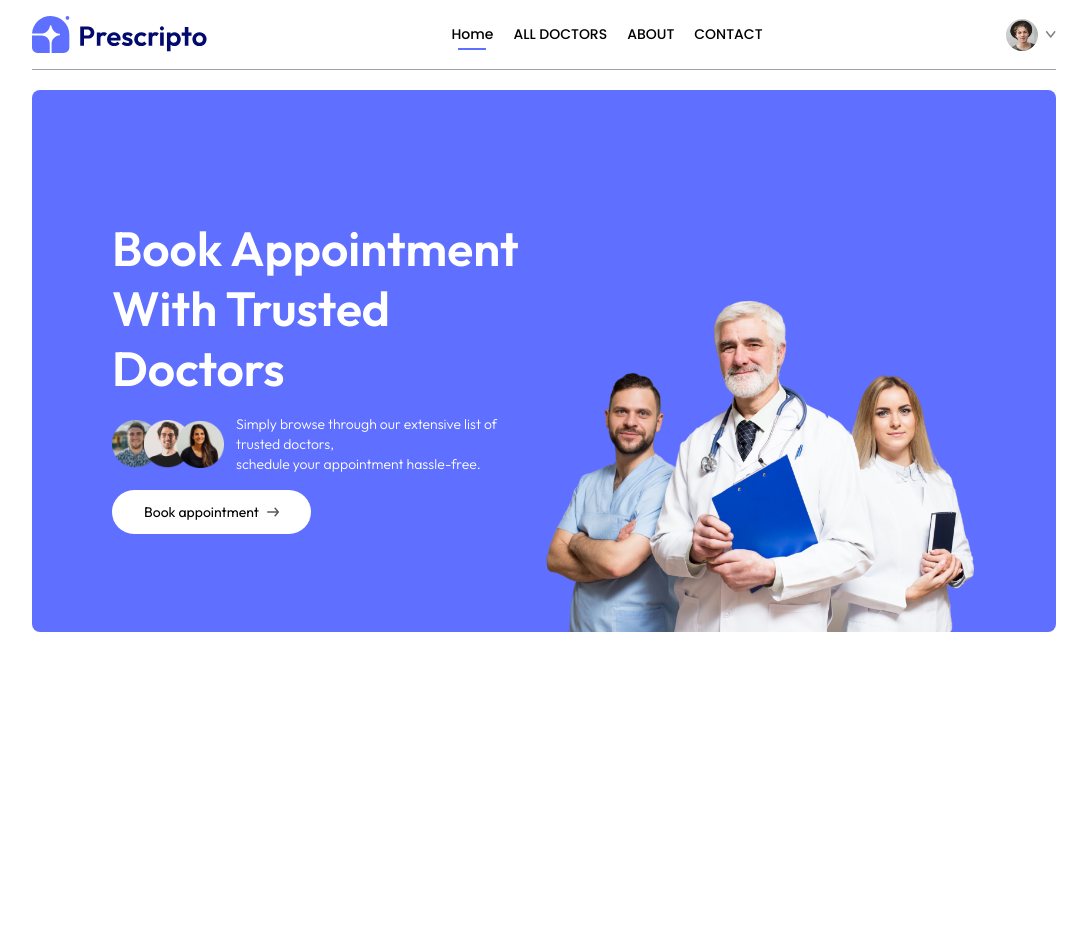
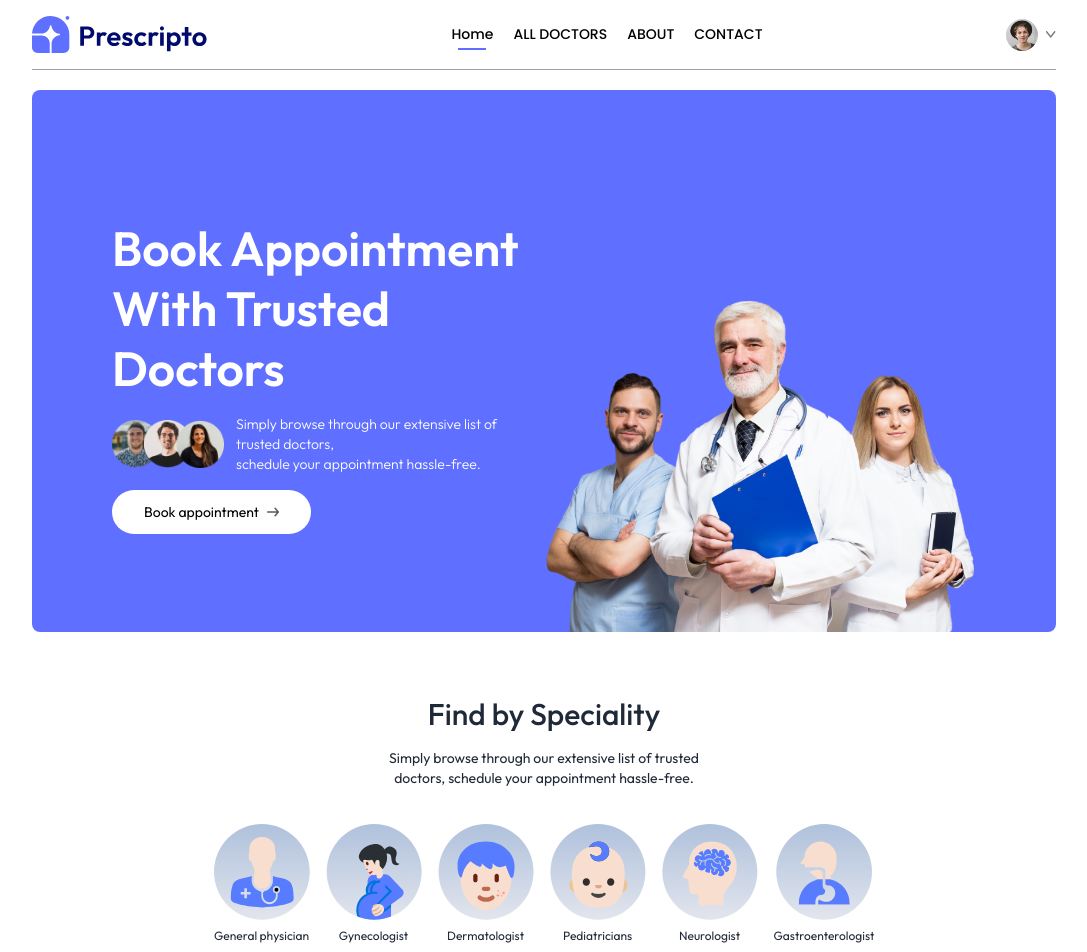
Before and after one commit to RakibHossen678/Prescripto-frontend, a React (Vite) app: page / in a window 1280 px wide. Shown: the top 952 px of the page, without its empty margins (96-1183 px from the left). Before the commit the page ends 800 px from the top, so only its background shows below. Built offline with nearby package versions, Linux system fonts and the light colour scheme.

Commit message:
added speciality section

```diff
--- /dev/null
+++ b/src/components/SpecialityMenu.jsx
@@ -0,0 +1,32 @@
+import { Link } from "react-router-dom";
+import { specialityData } from "../assets/assets";
+
+const SpecialityMenu = () => {
+  return (
+    <div
+      id="speciality"
+      className="flex flex-col items-center gap-4 py-16 text-gray-800"
+    >
+      <h1 className=" text-3xl font-medium">Find by Speciality</h1>
+      <p className="sm:w-1/3 text-center text-sm">
+        Simply browse through our extensive list of trusted doctors, schedule
+        your appointment hassle-free.
+      </p>
+      <div className="flex sm:justify-center gap-4 pt-5 w-full overflow-scroll">
+        {specialityData.map((item, idx) => (
+          <Link
+            onClick={() => scrollTo(0, 0)}
+            className="flex flex-col items-center  text-xs cursor-pointer flex-shrink-0 hover:translate-y-[-10px] transition-all duration-300"
+            key={idx}
+            to={`/doctors/${item.speciality}`}
+          >
+            <img className="w-16 sm:w-24 mb-2" src={item.image} alt="" />
+            <p>{item.speciality}</p>
+          </Link>
+        ))}
+      </div>
+    </div>
+  );
+};
+
+export default SpecialityMenu;
--- a/src/index.css
+++ b/src/index.css
@@ -7,3 +7,6 @@
 .active hr {
   @apply block;
 }
+::-webkit-scrollbar{
+  @apply hidden
+}
--- a/src/pages/Home.jsx
+++ b/src/pages/Home.jsx
@@ -1,9 +1,11 @@
 import Header from "../components/Header";
+import SpecialityMenu from "../components/SpecialityMenu";
 
 const Home = () => {
   return (
     <div>
       <Header />
+      <SpecialityMenu />
     </div>
   );
 };
```
